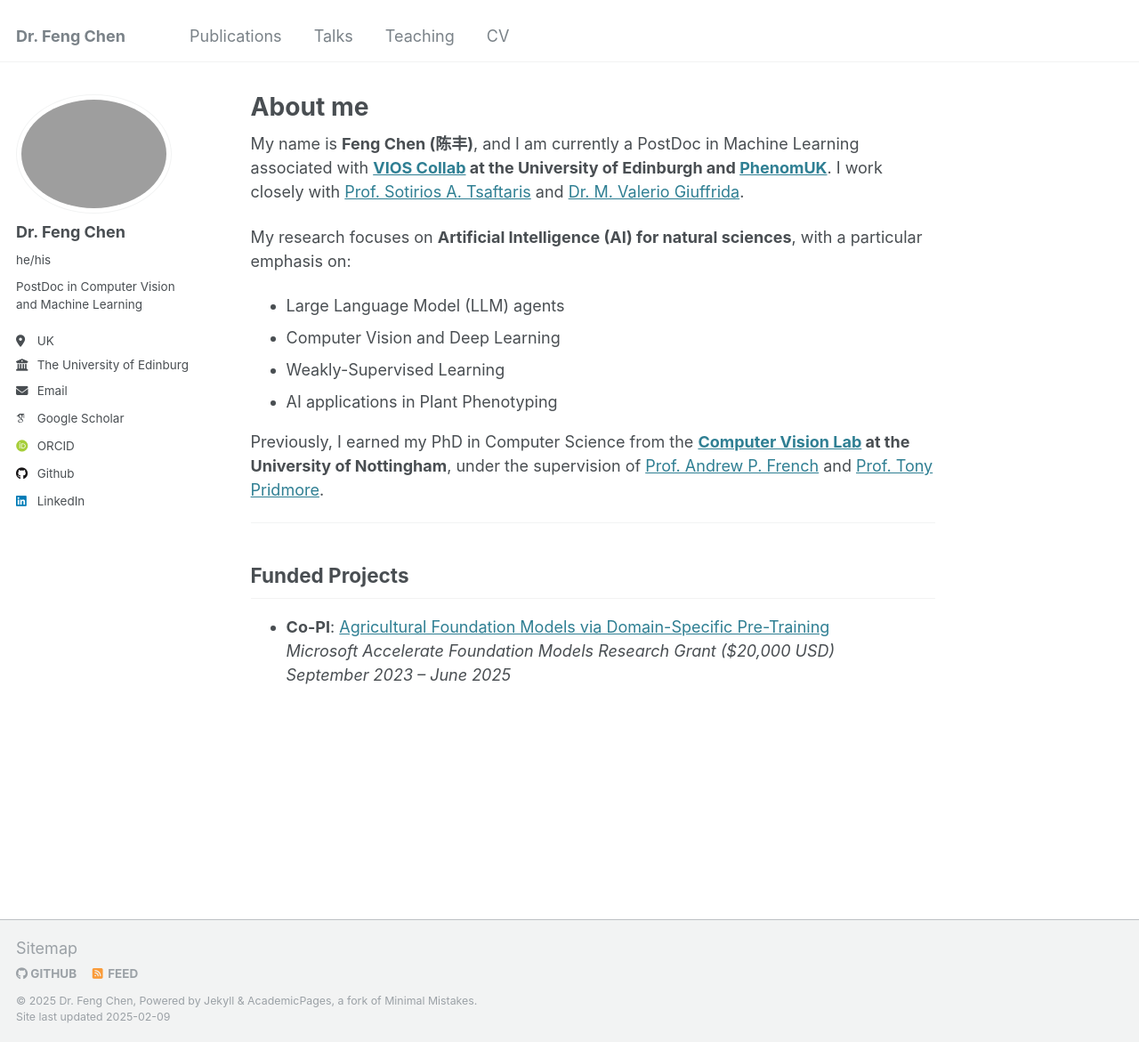
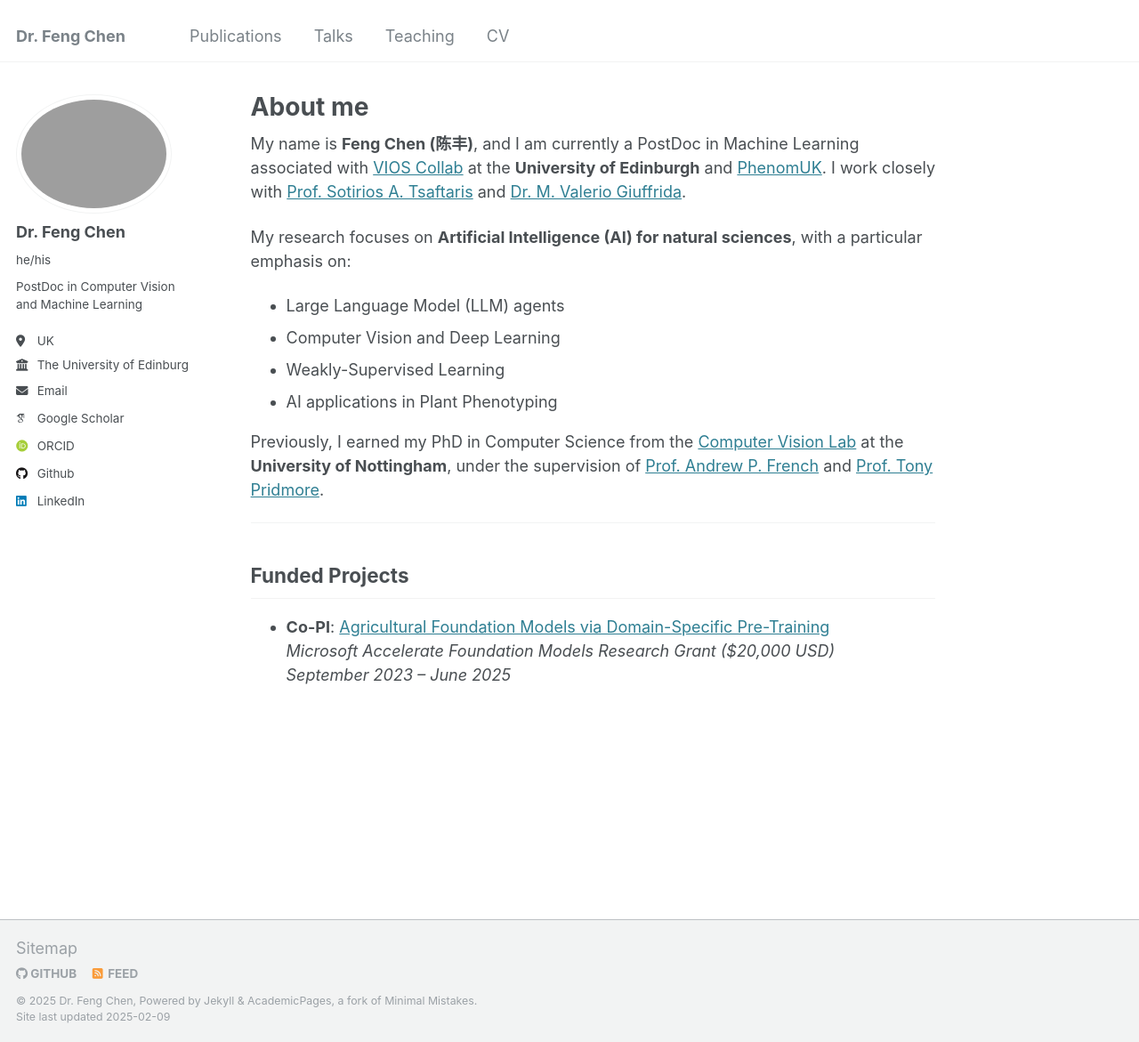
Before and after one commit to fengchen025/fengchen025.github.io, a Jekyll site: the page built from _pages/about.md, in a window 1280 px wide and 1171 px high. Shown: the whole window at 89% size. Built offline with Jekyll 4.4.1, drawn with Linux system fonts in a browser that asks for light colours; some web fonts are replaced.

```diff
--- a/_pages/about.md
+++ b/_pages/about.md
@@ -7,7 +7,7 @@ redirect_from:
   - /about.html
 ---
 
-My name is **Feng Chen (陈丰)**, and I am currently a PostDoc in Machine Learning associated with **[VIOS Collab](https://vios.science/) at the University of Edinburgh and [PhenomUK](https://phenomuk.org/)**. I work closely with [Prof. Sotirios A. Tsaftaris](https://vios.science/) and [Dr. M. Valerio Giuffrida](https://www.valeriogiuffrida.academy/wp/).
+My name is **Feng Chen (陈丰)**, and I am currently a PostDoc in Machine Learning associated with [VIOS Collab](https://vios.science/) at the **University of Edinburgh** and [PhenomUK](https://phenomuk.org/). I work closely with [Prof. Sotirios A. Tsaftaris](https://vios.science/) and [Dr. M. Valerio Giuffrida](https://www.valeriogiuffrida.academy/wp/).
 
 My research focuses on **Artificial Intelligence (AI) for natural sciences**, with a particular emphasis on:
 - Large Language Model (LLM) agents
@@ -15,7 +15,7 @@ My research focuses on **Artificial Intelligence (AI) for natural sciences**, wi
 - Weakly-Supervised Learning
 - AI applications in Plant Phenotyping
 
-Previously, I earned my PhD in Computer Science from the **[Computer Vision Lab](https://www.nottingham.ac.uk/research/groups/cvl/) at the University of Nottingham**, under the supervision of [Prof. Andrew P. French](https://www.nottingham.ac.uk/research/groups/cvl/people/andrew.p.french) and [Prof. Tony Pridmore](https://people.cs.nott.ac.uk/psztpp/).
+Previously, I earned my PhD in Computer Science from the [Computer Vision Lab](https://www.nottingham.ac.uk/research/groups/cvl/) at the **University of Nottingham**, under the supervision of [Prof. Andrew P. French](https://www.nottingham.ac.uk/research/groups/cvl/people/andrew.p.french) and [Prof. Tony Pridmore](https://people.cs.nott.ac.uk/psztpp/).
 
 ---
 
```
